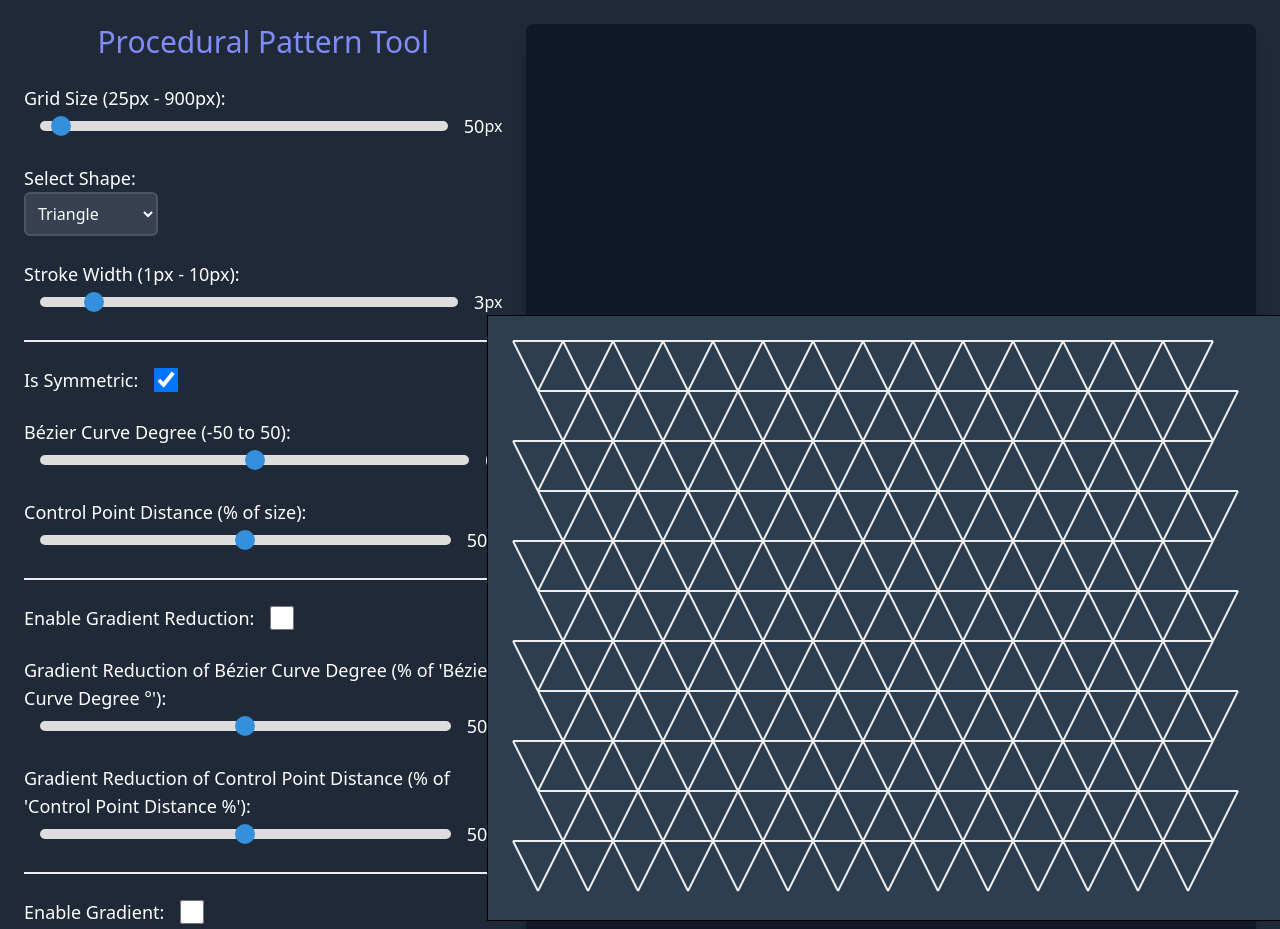
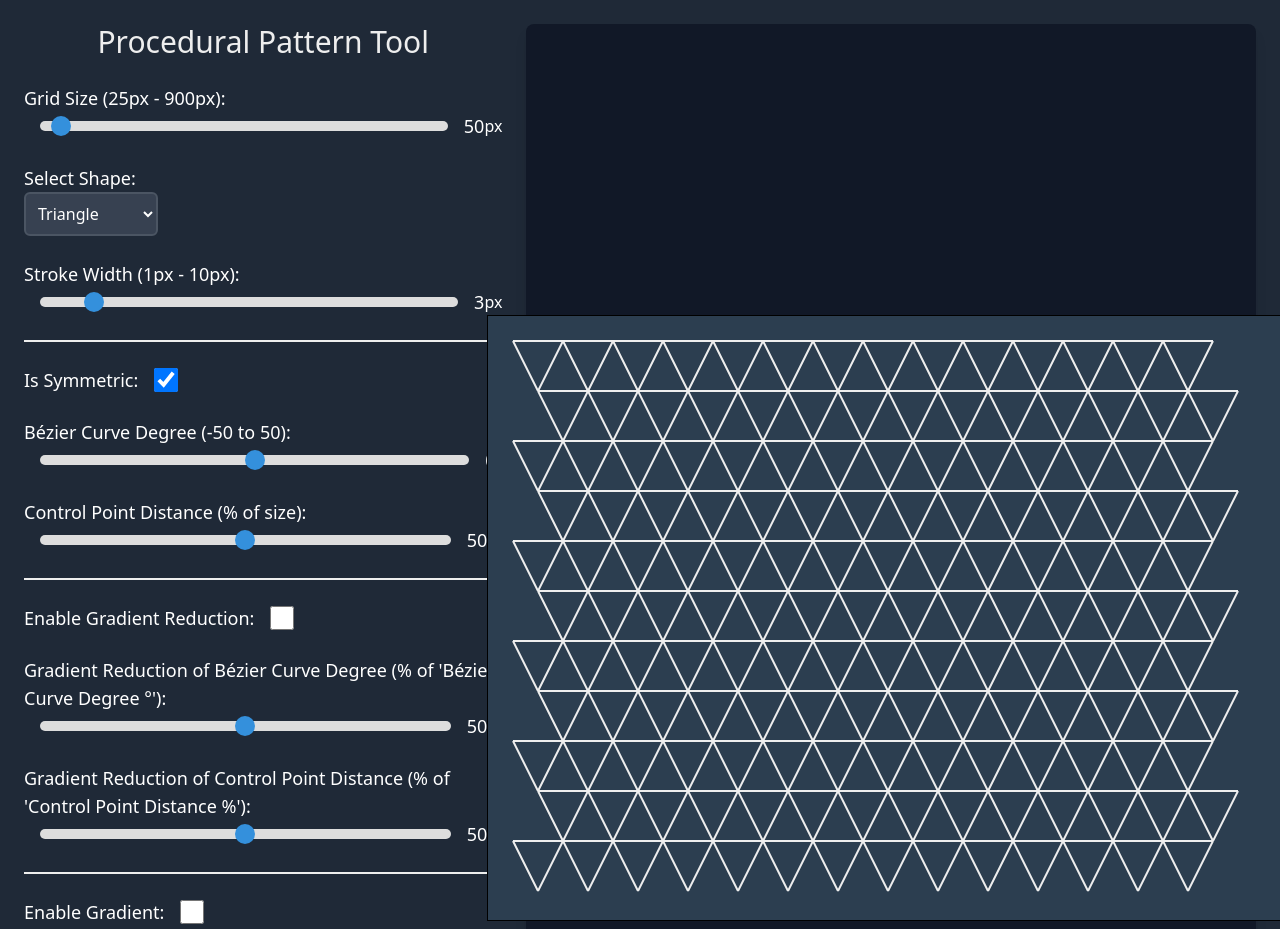
Before and after one commit to dbraun1991/fractal_plane, a website with bundled scripts: page src/index.html in a window 1280 px wide. Shown: the top 929 px of the page. Built offline with nearby package versions, Linux system fonts and the light colour scheme.

Commit message:
Minor Colors - H1 text color  - beta v7

```diff
--- a/src/index.html
+++ b/src/index.html
@@ -16,7 +16,7 @@
 
     <!-- Left Side: Controls (Sliders, Toggles, Buttons) -->
     <div class="lg:col-span-2 space-y-6">
-      <h1 class="text-3xl text-center text-indigo-400 mb-6">Procedural Pattern Tool</h1>
+      <h1 class="text-3xl text-center mb-6">Procedural Pattern Tool</h1>
 
       <!-- Grid Size Slider -->
       <div class="control-container">
--- a/src/styles/styles.css
+++ b/src/styles/styles.css
@@ -4,6 +4,7 @@
 
 
 /* Custom styles */
+
 input[type="range"] {
   width: 100%;
   -webkit-appearance: none;
```
